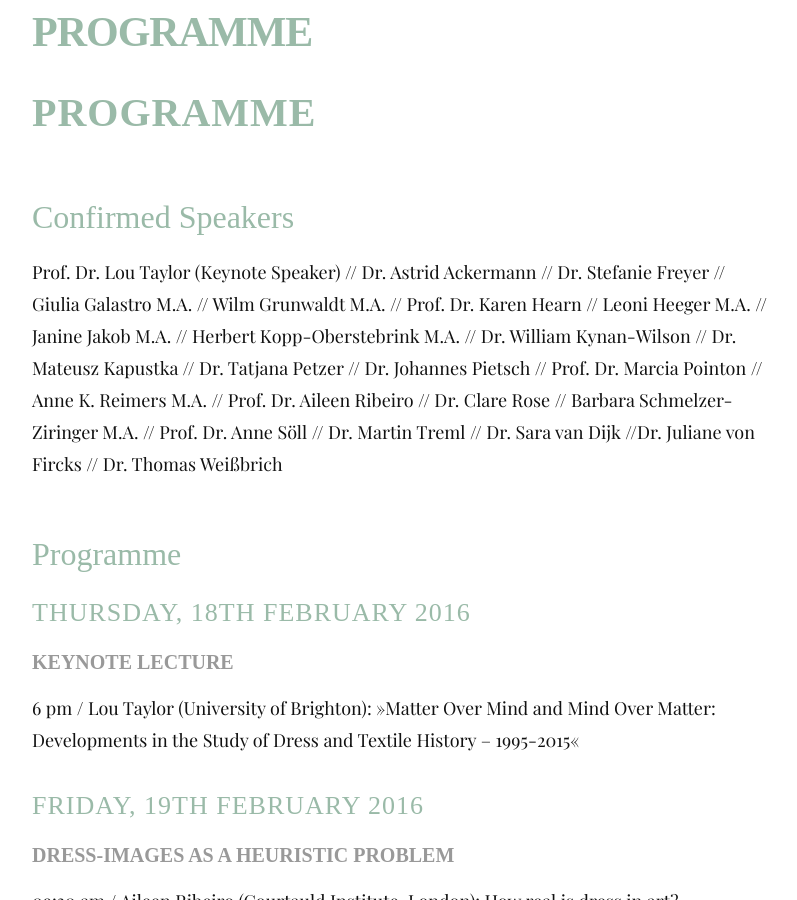
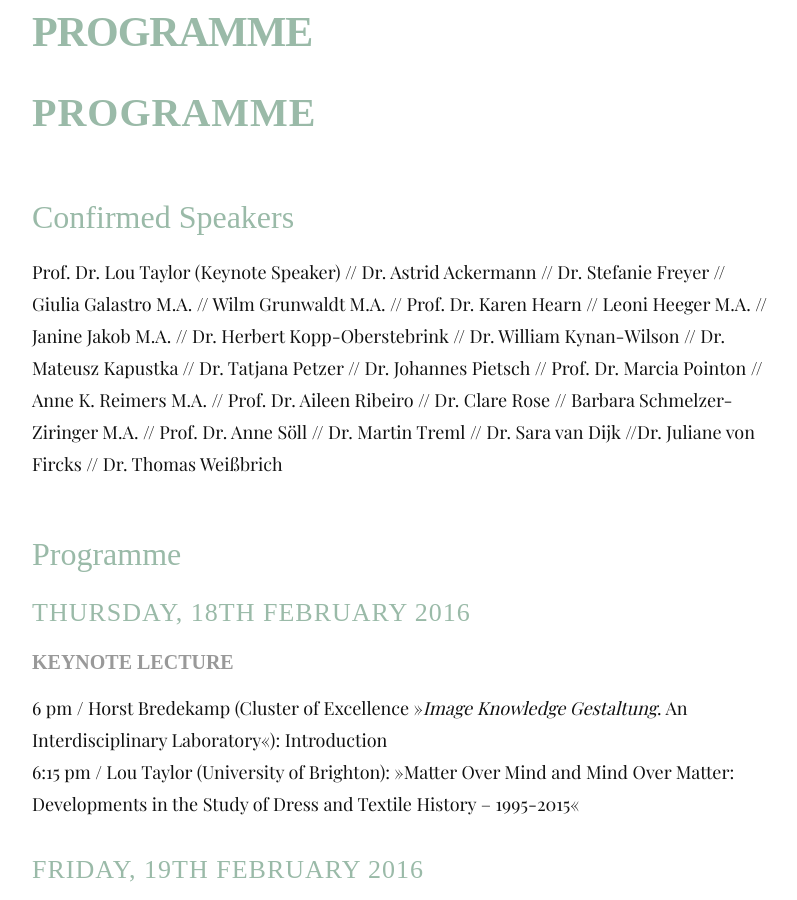
Before and after one commit to hu-bwg/website-zeichen-und-symbole, a Jekyll site: the page built from src/en/02_programme.md, in a window 1280 px wide and 900 px high, scrolled down 366 px. Shown: the whole window, without its empty margins (238-1035 px from the left). Built offline with Jekyll 4.4.1, drawn with Linux system fonts in a browser that asks for light colours; some web fonts are replaced.

Commit message:
Kleine Änderung Programm HB

```diff
--- a/src/en/02_programme.md
+++ b/src/en/02_programme.md
@@ -7,7 +7,7 @@ language: en
 # Programme
 
 ## Confirmed Speakers
-Prof. Dr. Lou Taylor (Keynote Speaker) // Dr. Astrid Ackermann // Dr. Stefanie Freyer // Giulia Galastro M.A. // Wilm Grunwaldt M.A. // Prof. Dr. Karen Hearn // Leoni Heeger M.A. // Janine Jakob M.A. // Herbert Kopp-Oberstebrink M.A. // Dr. William Kynan-Wilson // Dr. Mateusz Kapustka // Dr. Tatjana Petzer // Dr. Johannes Pietsch // Prof. Dr. Marcia Pointon // Anne K. Reimers M.A. // Prof. Dr. Aileen Ribeiro // Dr. Clare Rose // Barbara Schmelzer-Ziringer M.A. // Prof. Dr. Anne Söll // Dr. Martin Treml // Dr. Sara van Dijk //Dr. Juliane von Fircks // Dr. Thomas Weißbrich
+Prof. Dr. Lou Taylor (Keynote Speaker) // Dr. Astrid Ackermann // Dr. Stefanie Freyer // Giulia Galastro M.A. // Wilm Grunwaldt M.A. // Prof. Dr. Karen Hearn // Leoni Heeger M.A. // Janine Jakob M.A. // Dr. Herbert Kopp-Oberstebrink // Dr. William Kynan-Wilson // Dr. Mateusz Kapustka // Dr. Tatjana Petzer // Dr. Johannes Pietsch // Prof. Dr. Marcia Pointon // Anne K. Reimers M.A. // Prof. Dr. Aileen Ribeiro // Dr. Clare Rose // Barbara Schmelzer-Ziringer M.A. // Prof. Dr. Anne Söll // Dr. Martin Treml // Dr. Sara van Dijk //Dr. Juliane von Fircks // Dr. Thomas Weißbrich
 
 
 ## Programme
@@ -15,7 +15,8 @@ Prof. Dr. Lou Taylor (Keynote Speaker) // Dr. Astrid Ackermann // Dr. Stefanie F
 ### Thursday, 18th February 2016
 
 #### Keynote Lecture
-6 pm / Lou Taylor (University of Brighton): »Matter Over Mind and Mind Over Matter: Developments in the Study of Dress and Textile History – 1995-2015«
+6 pm / Horst Bredekamp (Cluster of Excellence »_Image Knowledge Gestaltung_. An Interdisciplinary Laboratory«): Introduction
+6:15 pm / Lou Taylor (University of Brighton): »Matter Over Mind and Mind Over Matter: Developments in the Study of Dress and Textile History – 1995-2015«
 
 ### Friday, 19th February 2016
 
```
